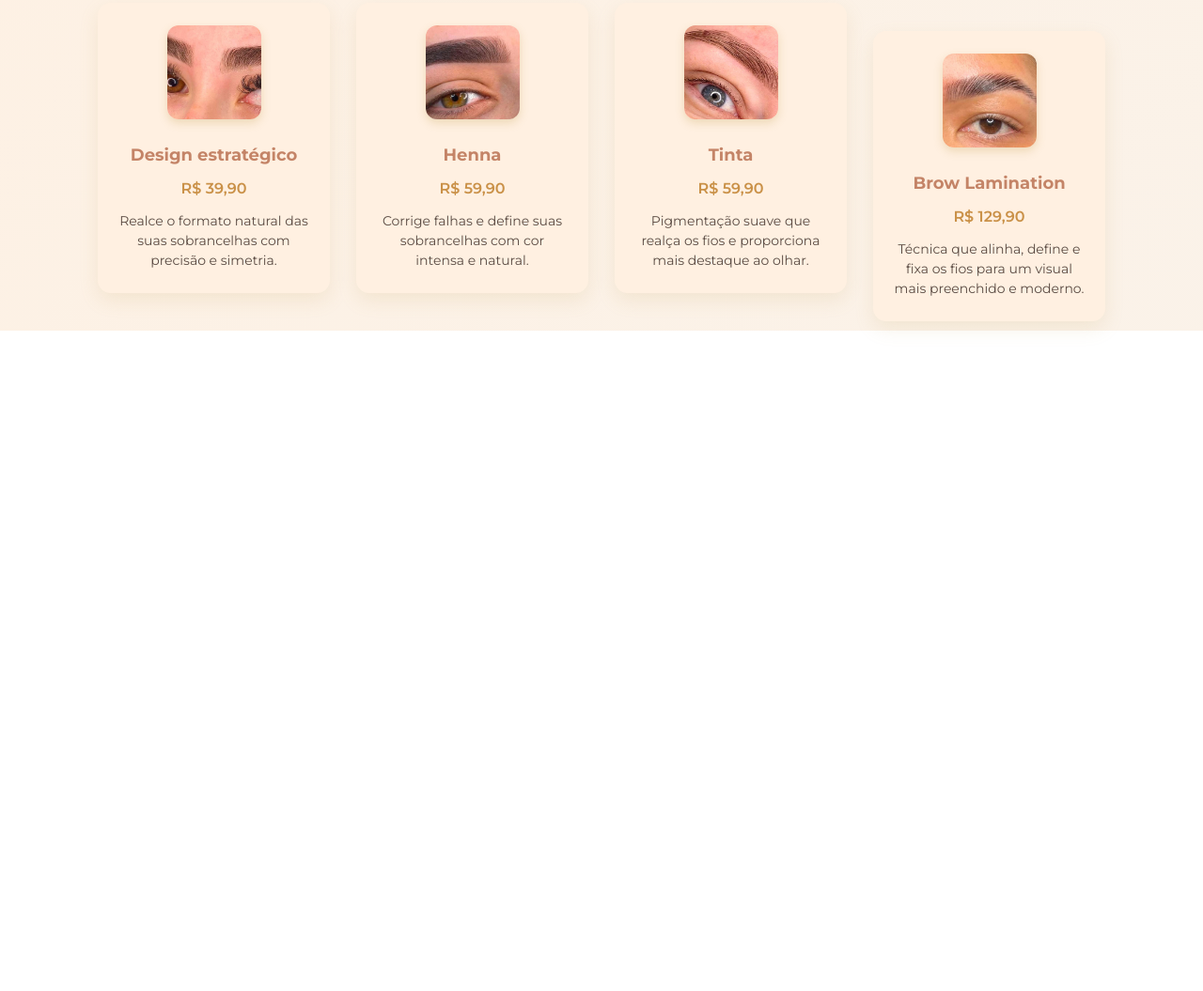
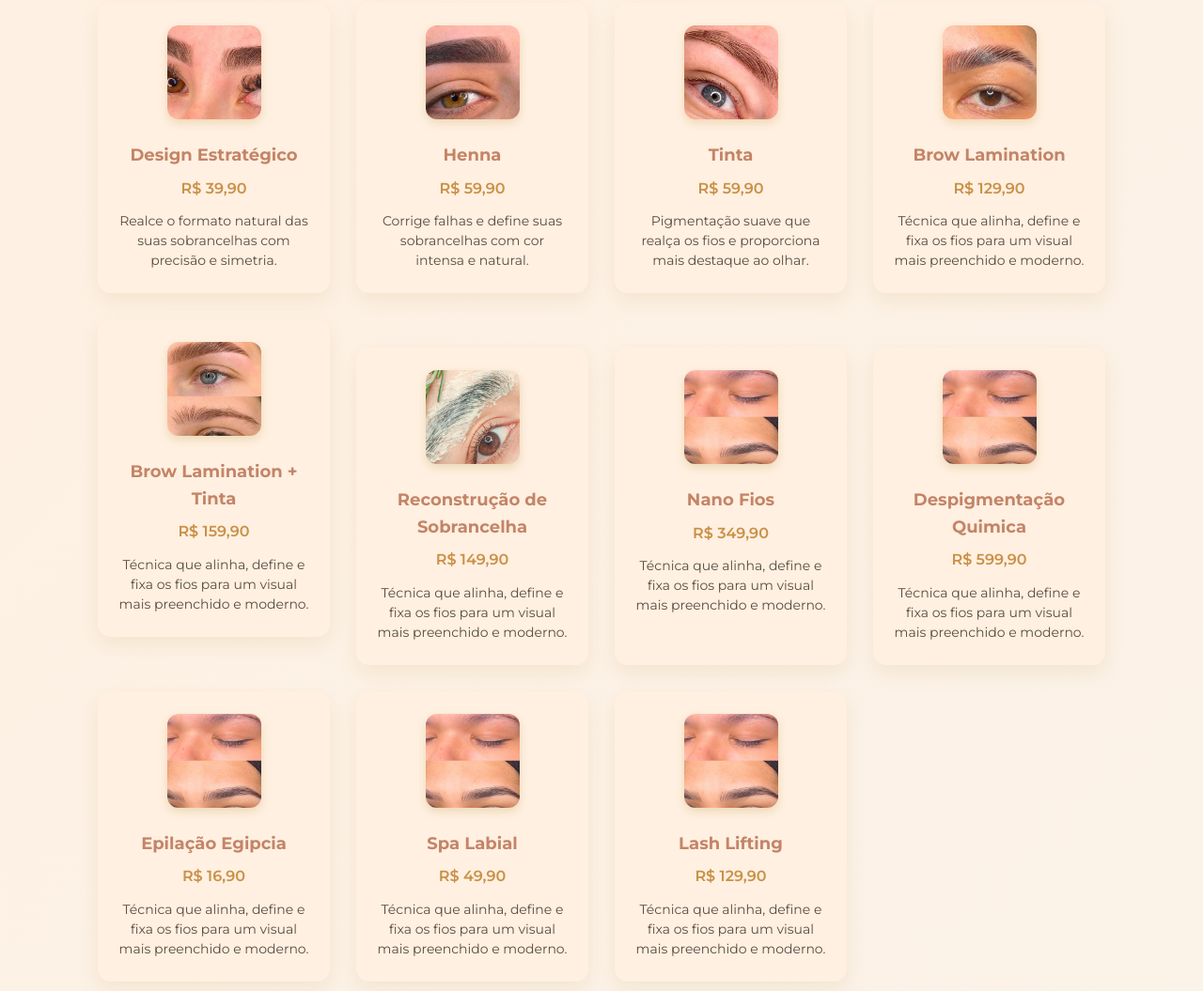
Before and after one commit to RayranTech/designer-beleza, a plain HTML site: page index.html in a window 1280 px wide. Shown: the part 975-2030 px from the top of the page at 94% size. Before the commit the page ends 1327 px from the top, so only its background shows below. Drawn offline with nearby package versions, Linux system fonts and the light colour scheme.

Commit message:
adicionando serviços

```diff
--- a/index.html
+++ b/index.html
@@ -46,7 +46,7 @@
   <div class="grid">
     <div class="card">
       <img src="assets/design-estrategico.png" alt="Design estratégico" />
-      <p class="nome">Design estratégico</p>
+      <p class="nome">Design Estratégico</p>
       <p class="preco">R$ 39,90</p>
       <div class="sobre-servico">
         Realce o formato natural das suas sobrancelhas com precisão e simetria.
@@ -76,6 +76,69 @@
         Técnica que alinha, define e fixa os fios para um visual mais preenchido e moderno.
       </div>
     </div>
+
+    <div class="card">
+      <img src="assets/Brow-Lamination-tinta.png" alt="Brow Lamination+tinta" />
+      <p class="nome">Brow Lamination + Tinta</p>
+      <p class="preco">R$ 159,90</p>
+      <div class="sobre-servico">
+        Técnica que alinha, define e fixa os fios para um visual mais preenchido e moderno.
+      </div>
+    </div>
+
+    <div class="card">
+      <img src="assets/Reconstrução-sobrancelhas.png" alt="Reconstrução de sobrancelha" />
+      <p class="nome">Reconstrução de Sobrancelha</p>
+      <p class="preco">R$ 149,90</p>
+      <div class="sobre-servico">
+        Técnica que alinha, define e fixa os fios para um visual mais preenchido e moderno.
+      </div>
+    </div>
+
+    <div class="card">
+      <img src="assets/Nano-fios.png" alt="Nano Fios" />
+      <p class="nome">Nano Fios</p>
+      <p class="preco">R$ 349,90</p>
+      <div class="sobre-servico">
+        Técnica que alinha, define e fixa os fios para um visual mais preenchido e moderno.
+      </div>
+    </div>
+
+    <div class="card">
+      <img src="assets/Nano-fios.png" alt="Despigmentação quimica" />
+      <p class="nome">Despigmentação Quimica</p>
+      <p class="preco">R$ 599,90</p>
+      <div class="sobre-servico">
+        Técnica que alinha, define e fixa os fios para um visual mais preenchido e moderno.
+      </div>
+    </div>
+
+    <div class="card">
+      <img src="assets/Nano-fios.png" alt="Epilação Egipcia" />
+      <p class="nome">Epilação Egipcia</p>
+      <p class="preco">R$ 16,90</p>
+      <div class="sobre-servico">
+        Técnica que alinha, define e fixa os fios para um visual mais preenchido e moderno.
+      </div>
+    </div>
+
+    <div class="card">
+      <img src="assets/Nano-fios.png" alt="Spa Labial" />
+      <p class="nome">Spa Labial</p>
+      <p class="preco">R$ 49,90</p>
+      <div class="sobre-servico">
+        Técnica que alinha, define e fixa os fios para um visual mais preenchido e moderno.
+      </div>
+    </div>
+
+    <div class="card">
+      <img src="assets/Nano-fios.png" alt="Lash Lifting" />
+      <p class="nome">Lash Lifting</p>
+      <p class="preco">R$ 129,90</p>
+      <div class="sobre-servico">
+        Técnica que alinha, define e fixa os fios para um visual mais preenchido e moderno.
+      </div>
+    </div>
   </div>
 </section>
 
```
Also changed, not shown: assets/Brow-Lamination-tinta.png (added), assets/Nano-fios.png (added), assets/Reconstrução-sobrancelhas.png (added).
